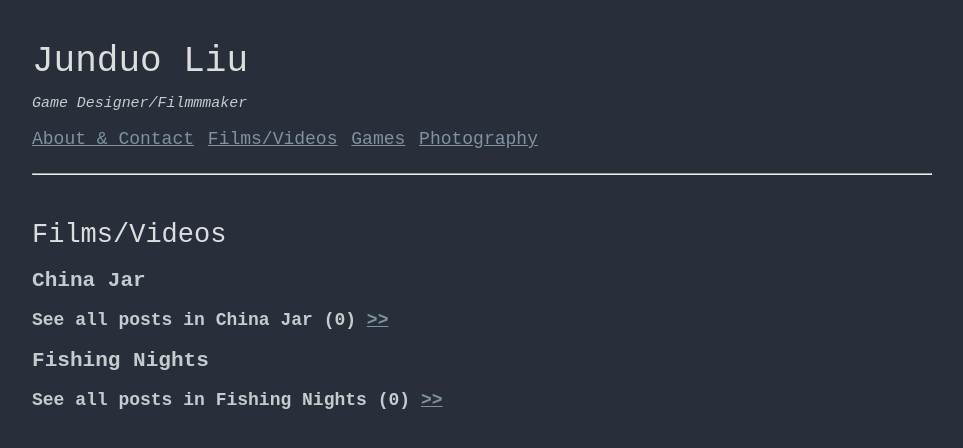
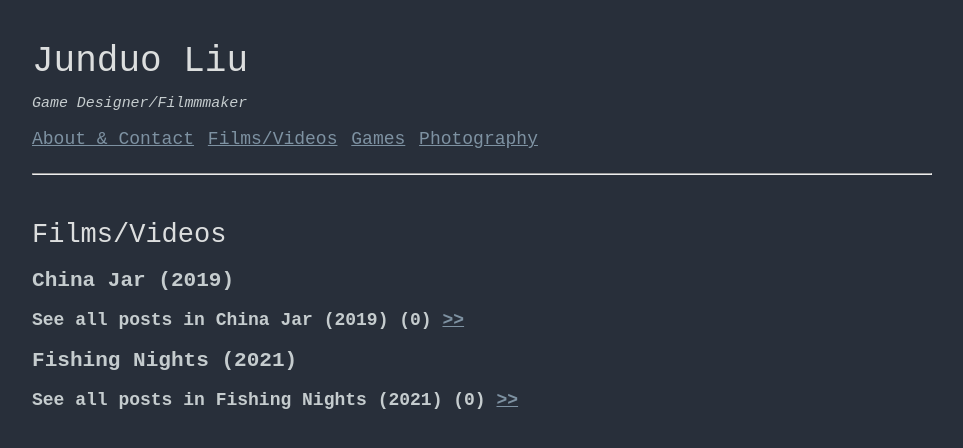
Before and after one commit to JunduoLiu/JunduoLiu.github.io, a Jekyll site: the page built from categories/index.html, in a window 1280 px wide. Shown: the top 448 px of the page, without its empty margins (158-1121 px from the left). Built offline with Jekyll 4.4.1, drawn with Linux system fonts in a browser that asks for light colours.

Commit message:
Update _config.yml

```diff
--- a/_config.yml
+++ b/_config.yml
@@ -38,11 +38,11 @@ autopages:
     silent: false
 #films
 films:
-  - title: "China Jar"
+  - title: "China Jar (2019)"
     video_url: "https://vimeo.com/763648482"
     description: "An unexpected intertwinement between the struggle of a Chinese migrant worker and a restaurant owner's family drama."
     thumbnail: "/Thumbnails/ChinaJar.png"
-  - title: "Fishing Nights"
+  - title: "Fishing Nights (2021)"
     video_url: "https://vimeo.com/763715358"
     description: "After retiring, the man's life becomes dull. Fishing becomes his escape. One night, he meets a girl selling a fish-like stone, adding a sparkle to his monotonous life."
     thumbnail: "/Thumbnails/FishingNights.png"
```
